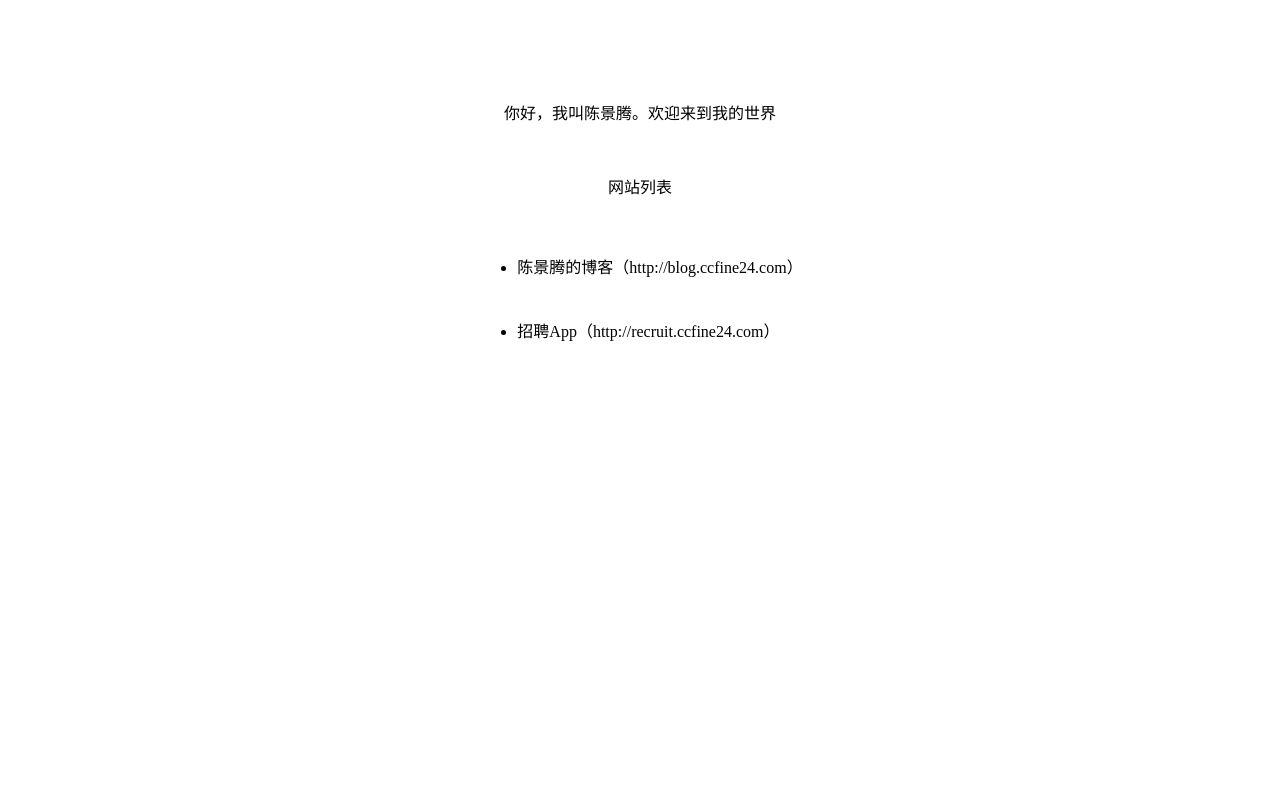
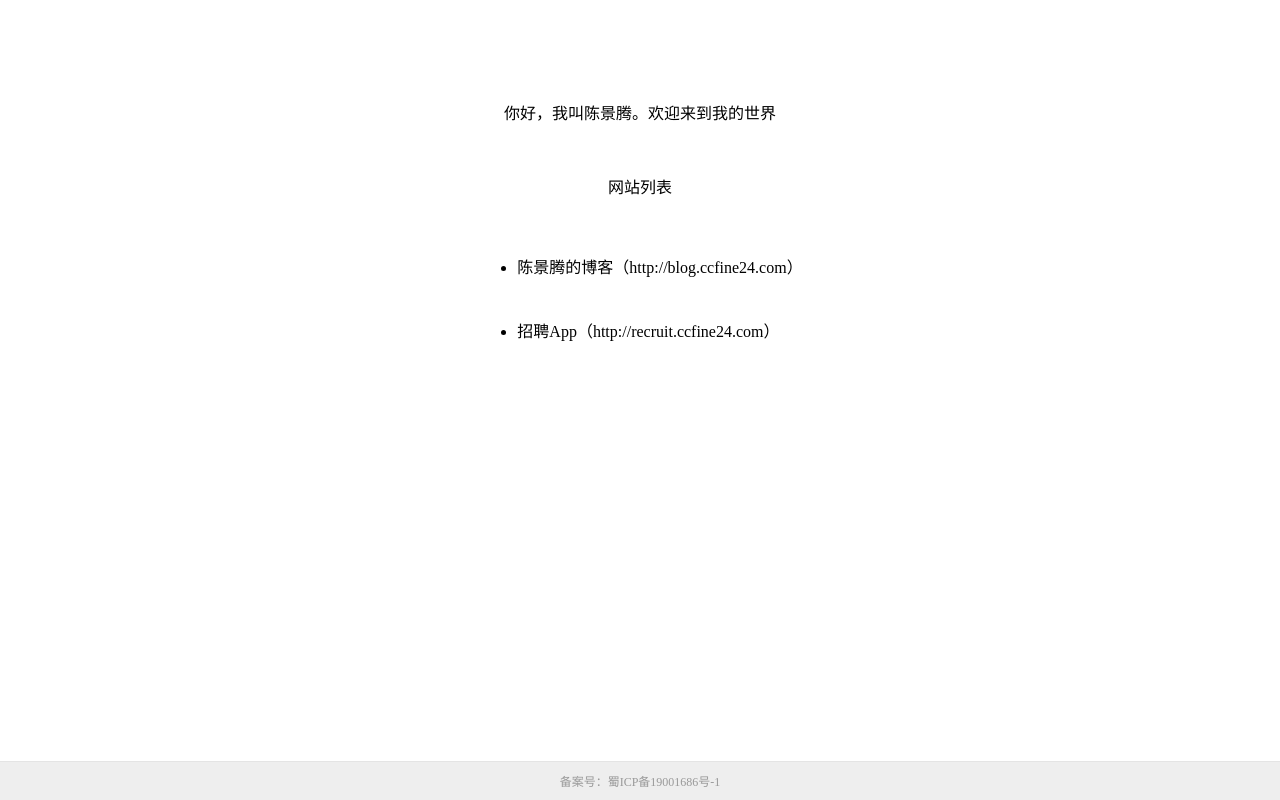
Before and after one commit to ccfine/ccfine24, a website: page index.html in a window 1280 px wide. Drawn offline with Linux system fonts and the light colour scheme.

Commit message:
网站标题变更、底部添加备案号

```diff
--- a/index.html
+++ b/index.html
@@ -4,7 +4,7 @@
     <meta http-equiv="content-type" content="text/html;charset=utf-8" />
     <meta http-equiv="x-ua-compatible" content="ie=edge, chrome=1" />
     <meta name="viewport" content="width=device-width, initial-scale=1, user-scalable=yes" />
-    <title>ccfine24的首页</title>
+    <title>项目技术分享</title>
     <style>
       .container {
         position: absolute;
@@ -16,7 +16,7 @@
         flex-direction: column;
         align-items: center;
       }
-      .header {
+      header {
         margin: 100px 0 50px;
       }
       li {
@@ -30,11 +30,23 @@
         color: #086EFF;
         text-decoration: underline;
       }
+      footer {
+        position: absolute;
+        left: 0;
+        right: 0;
+        bottom: 0px;
+        padding: 10px 0;
+        text-align: center;
+        font-size: 12px;
+        color: #999;
+        background-color: #eee;
+        border-top: 1px solid #e4e4e4;
+      }
     </style>
   </head>
   <body>
     <div class="container">
-      <div class="header">你好，我叫陈景腾。欢迎来到我的世界</div>
+      <header>你好，我叫陈景腾。欢迎来到我的世界</header>
       <div>网站列表</div>
       <ul>
         <li>
@@ -44,6 +56,7 @@
           <a href="http://recruit.ccfine24.com" target="_blank">招聘App（http://recruit.ccfine24.com）</a>
         </li>
       </ul>
+      <footer>备案号：蜀ICP备19001686号-1</footer>
     </div>
   </body>
 </html>
--- a/package.json
+++ b/package.json
@@ -1,6 +1,6 @@
 {
   "name": "ccfine24",
-  "version": "1.0.1",
+  "version": "1.1.0",
   "scripts": {
     "setup": "pm2 deploy ecosystem.config.js production setup",
     "deploy": "pm2 deploy ecosystem.config.js production"
```
Also changed, not shown: CHANGELOG.md.
